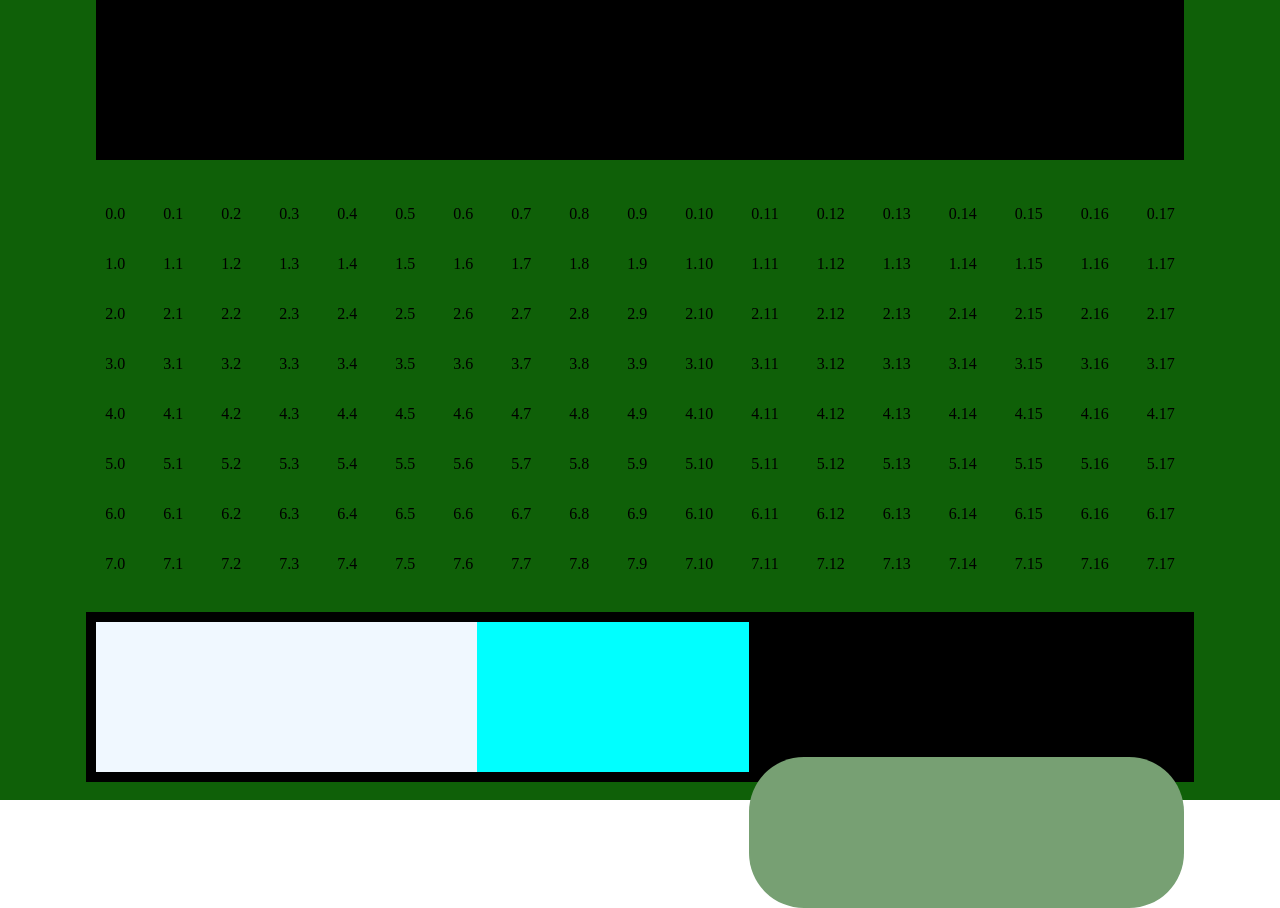
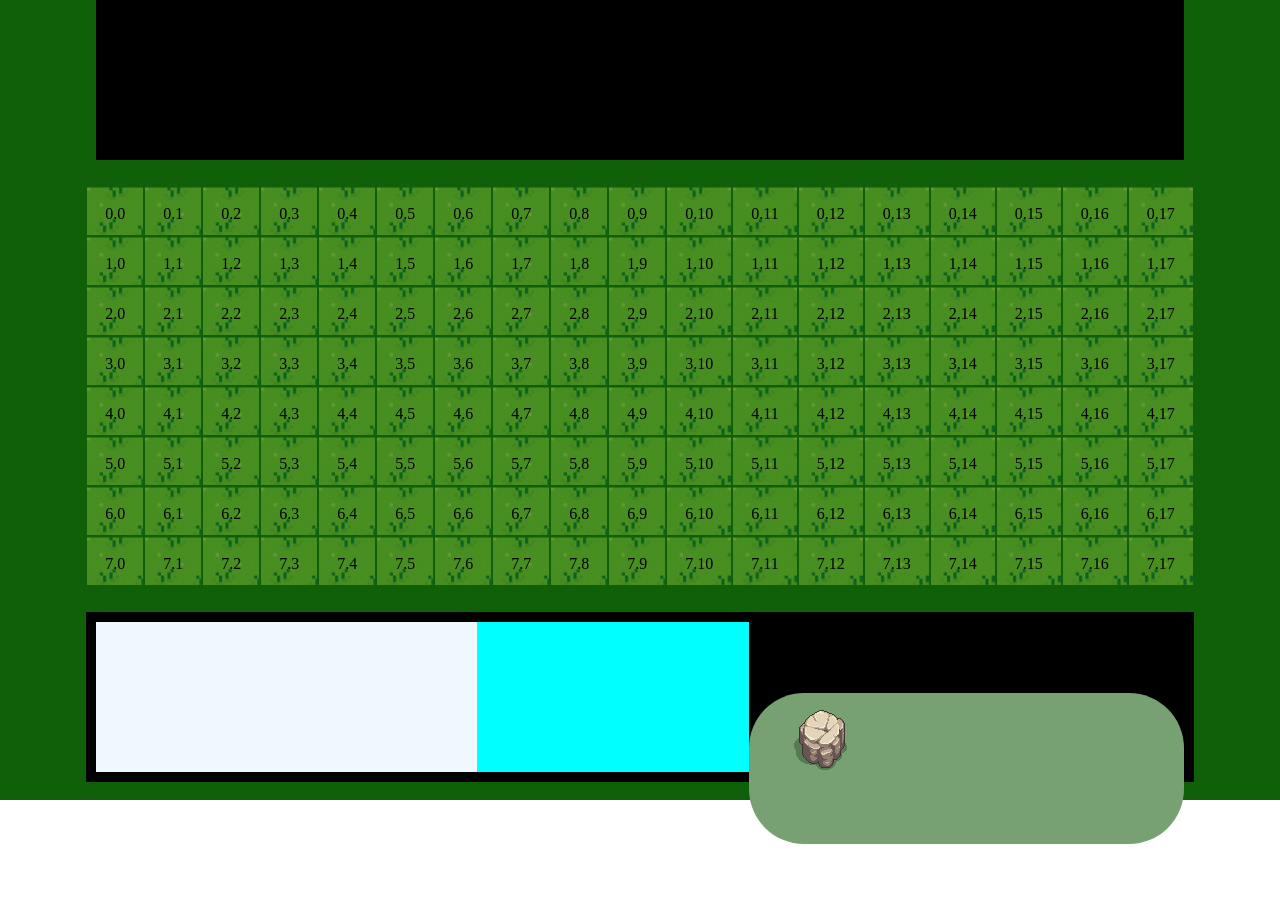
Before and after one commit to Saddff2/almaZnaya, a website built with Vite: page index.html in a window 1280 px wide. After the commit the page ends 844 px from the top, so only its background shows below. Built offline with nearby package versions, Linux system fonts and the light colour scheme; files whose address does not match are found by name.

Commit message:
commit my penis

```diff
--- a/index.html
+++ b/index.html
@@ -23,7 +23,7 @@
           <div class="bottom_menu_counter">
             <div class="crystal_block">
               <div class="crystal_img">
-                <img src="/src/" alt="">
+                <img src="/src/assets/img/Rock1_1.png" alt="">
               </div>
               <div class="crystal_text"></div>
             </div>
--- a/style.css
+++ b/style.css
@@ -36,6 +36,10 @@ html, body{
      padding: 18px 18px 12px 18px;
 }
 
+.cell{
+     background-image: url(/src/assets/img/grass.png)
+}
+
 .bottom_menu{
      width: 85%;
      height: 18.8vh;
@@ -64,8 +68,15 @@ html, body{
      border-radius: 55px;
      width: 40%;
      height: 18.8vh;
+     margin-bottom: ;
 }
 
 .crystal_block{
+     display: inline-block;
      padding: 15px 40px;
 }
+
+.crystal_img{
+     max-width: 100%;
+     height: auto;
+}
```
Also changed, not shown: src/assets/img/Minecraft-Stone-Block.png (deleted), src/assets/img/Rock1_1.png (added), src/assets/img/grass.png (added).
